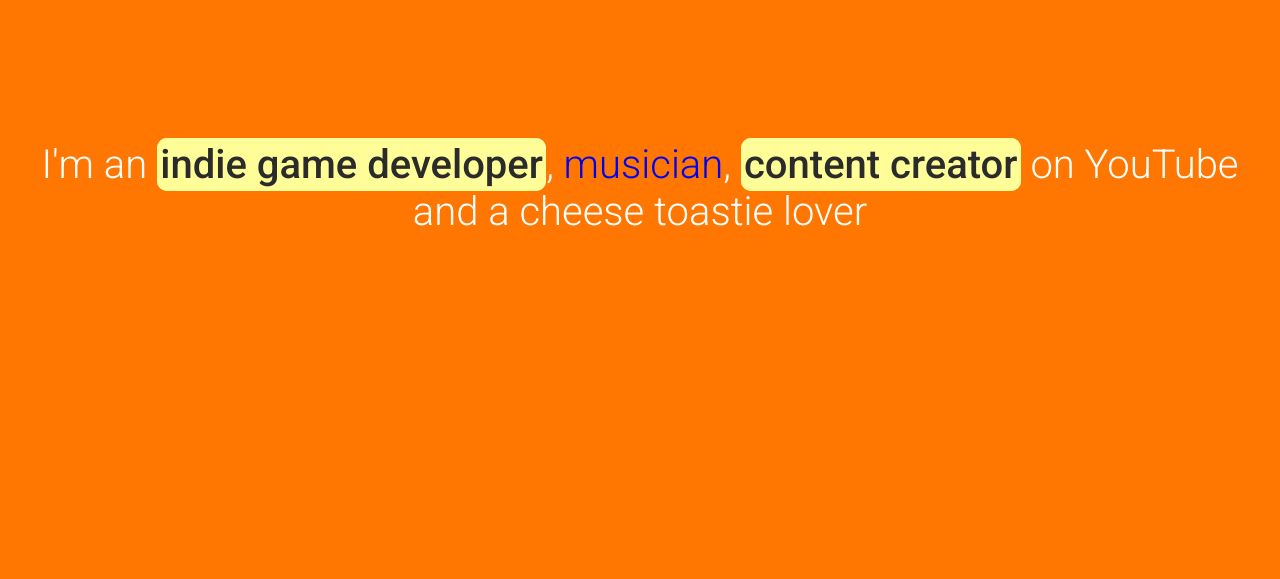
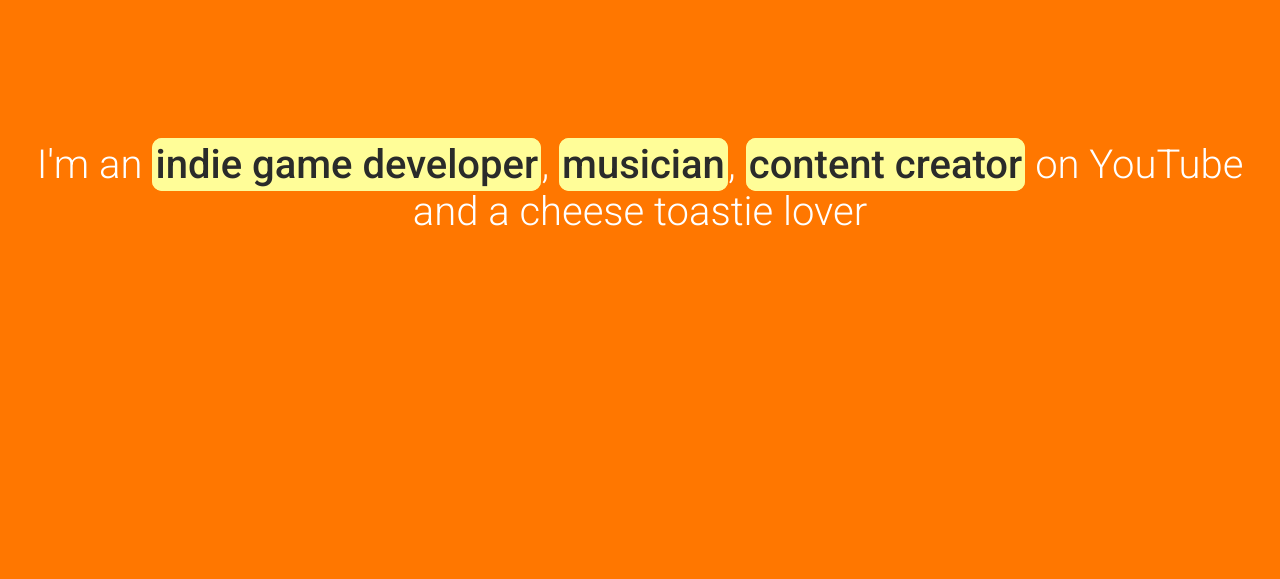
Before and after one commit to TheCaptainMoo/thecaptainmoo.github.io, a plain HTML site: page index.html in a window 1280 px wide. Shown: the part 1820-2399 px from the top of the page. Drawn offline with nearby package versions, Linux system fonts and the light colour scheme.

Commit message:
Update index.html
typo

```diff
--- a/index.html
+++ b/index.html
@@ -29,7 +29,7 @@
 		</section>
 
 		<section class="centered">
-			<p data-aos="zoom-in">I'm an <a href="https://the-captain-moo.itch.io/" target="_blank"><span class="highlight">indie game developer</span></a>, <a href="https://www.youtube.com/channel/UCjScsze98qcY1dqi8LoTaFA" target="_blank"><span class="hightlight">musician</span></a>,  <a href="https://www.youtube.com/TheCaptainMoo" target="_blank"><span class="highlight">content creator</span></a> on YouTube and a cheese toastie lover</p>
+			<p data-aos="zoom-in">I'm an <a href="https://the-captain-moo.itch.io/" target="_blank"><span class="highlight">indie game developer</span></a>, <a href="https://www.youtube.com/channel/UCjScsze98qcY1dqi8LoTaFA" target="_blank"><span class="highlight">musician</span></a>,  <a href="https://www.youtube.com/TheCaptainMoo" target="_blank"><span class="highlight">content creator</span></a> on YouTube and a cheese toastie lover</p>
 		</section>
 
 		<section>
```
